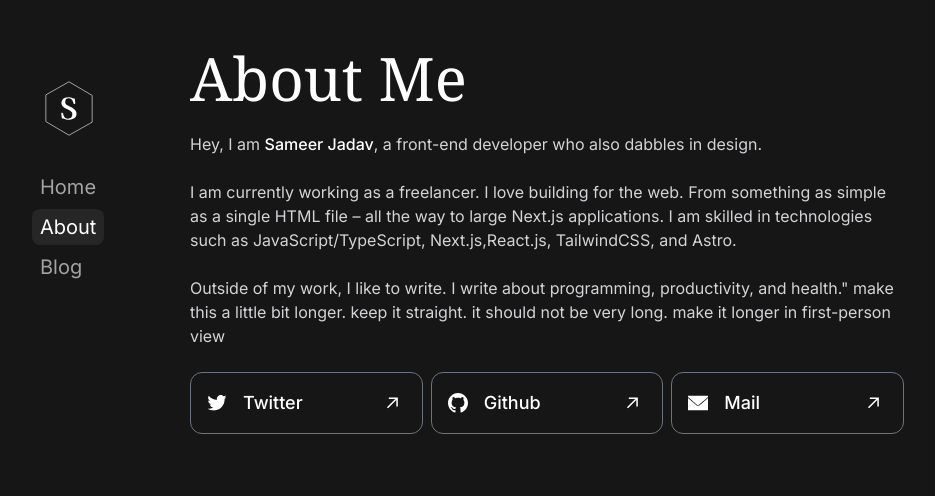
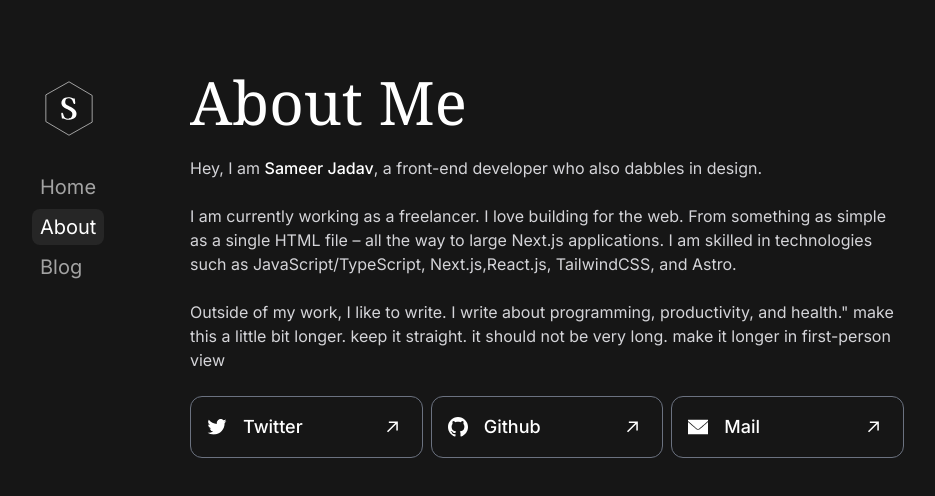
Before and after one commit to SameerJadav/sameer-jadav, a Next.js app: page /about in a window 1280 px wide. Shown: the top 496 px of the page, without its empty margins (168-1103 px from the left). Built offline with nearby package versions, Linux system fonts and the light colour scheme; a web font is replaced by a local one.

Commit message:
Fixed layout shift

```diff
--- a/app/about/page.tsx
+++ b/app/about/page.tsx
@@ -5,7 +5,7 @@ import { ArrowIcon, GitHubIcon, TwitterIcon } from "../../components/icons";
 export default function AboutMe() {
   return (
     <main className="p-4">
-      <h1 className="mb-6 text-4xl md:text-6xl">About Me</h1>
+      <h1 className="mb-6 text-4xl md:text-6xl lg:-mt-6">About Me</h1>
       <div>
         <div>
           <h2 className="mb-6">
--- a/app/blog/page.tsx
+++ b/app/blog/page.tsx
@@ -22,7 +22,7 @@ export const metadata: Metadata = {
 export default function Home() {
   return (
     <main className="p-4">
-      <h1 className="mb-6 text-4xl md:text-6xl">Blogs</h1>
+      <h1 className="mb-6 text-4xl md:text-6xl lg:-mt-6">Blogs</h1>
       {allPosts
         .sort((a, b) => {
           if (new Date(a.date) > new Date(b.date)) {
--- a/app/layout.tsx
+++ b/app/layout.tsx
@@ -57,7 +57,7 @@ export default function RootLayout({
       lang="en"
       className={clsx("bg-[#161616] text-zinc-300", inter.className)}
     >
-      <body className="mx-auto mt-8 flex max-w-4xl flex-col antialiased lg:flex-row">
+      <body className="mx-auto mt-8 flex max-w-4xl flex-col antialiased lg:mt-20 lg:flex-row">
         <Sidebar />
         {children}
       </body>
--- a/app/page.tsx
+++ b/app/page.tsx
@@ -5,7 +5,9 @@ import Link from "next/link";
 export default function Home() {
   return (
     <main className="p-4">
-      <h1 className="mb-4 text-4xl md:mb-6 md:text-6xl">Sameer Jadav</h1>
+      <h1 className="mb-4 text-4xl md:mb-6 md:text-6xl lg:-mt-6">
+        Sameer Jadav
+      </h1>
       <h2 className="md:mb-2">
         Hey there, I'm <span className="font-medium text-white">Sameer</span> -
         a front-end developer with a passion for web development. I enjoy
--- a/components/Sidebar.tsx
+++ b/components/Sidebar.tsx
@@ -57,7 +57,7 @@ export default function Navbar() {
   }
 
   return (
-    <aside className="lg:mt-7 lg:w-[150px] lg:flex-shrink-0">
+    <aside className="lg:w-[150px] lg:flex-shrink-0">
       <div className="flex items-center justify-between lg:sticky lg:top-20 lg:block">
         <div className="mb-2 flex flex-col items-start space-y-10 px-4 lg:ml-5 lg:mb-8 lg:flex-row lg:px-0 ">
           <Logo />
```
